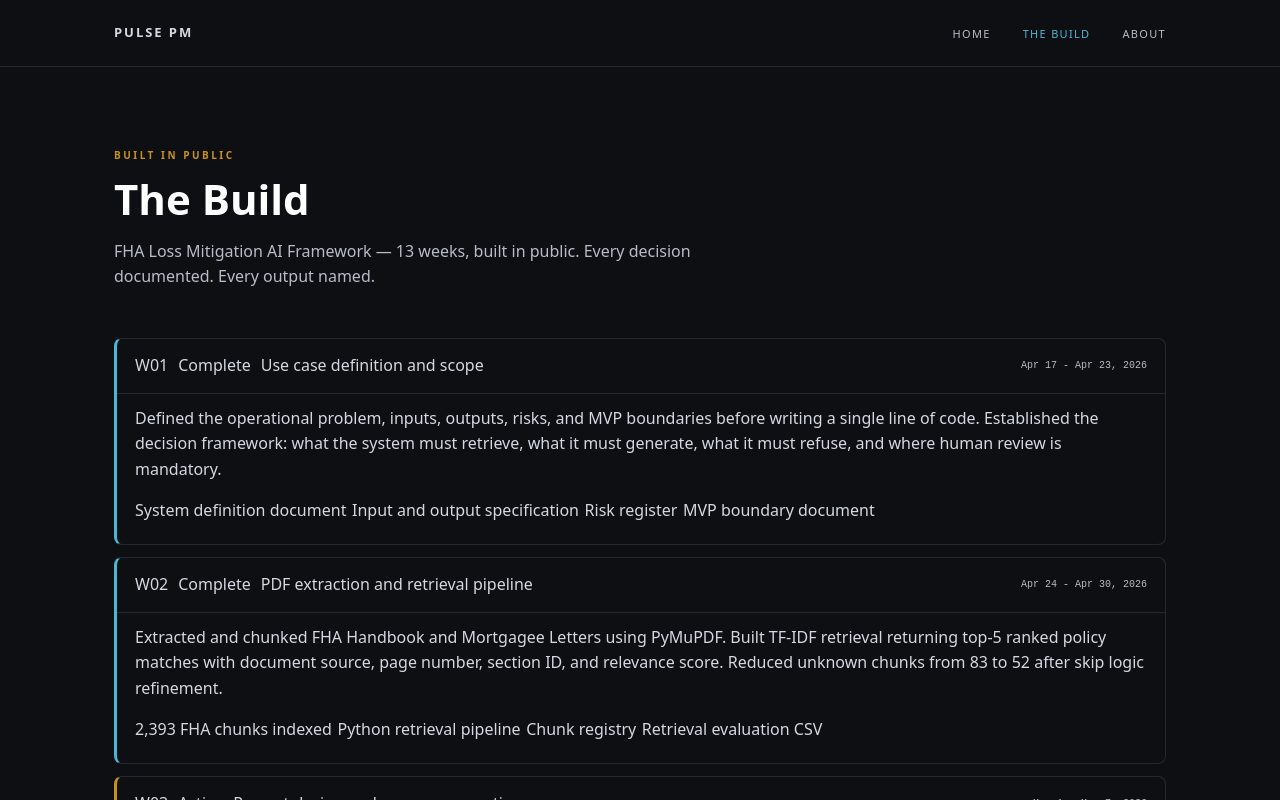
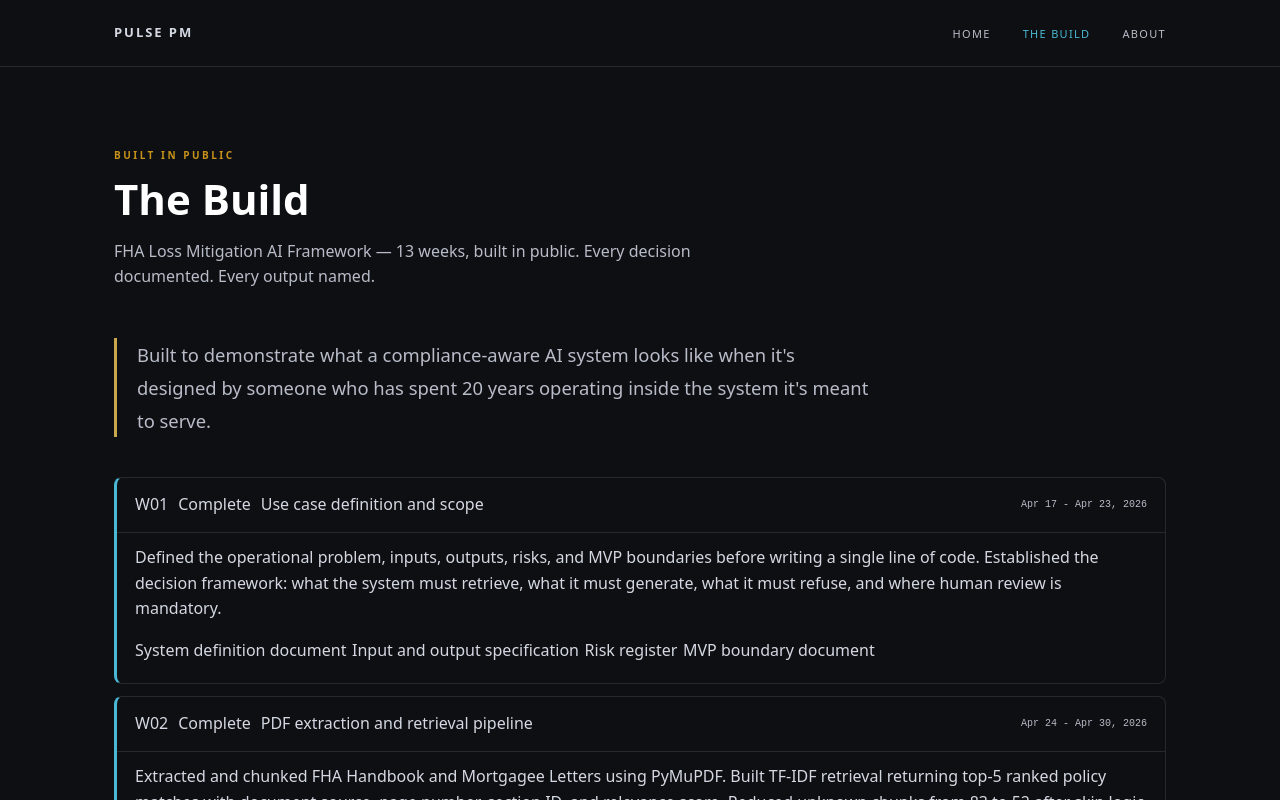
Before and after one commit to blendedpages-bq/pulse-pm, a React (Vite) app: page /build in a window 1280 px wide. Shown: the top 800 px of the page. Built offline with nearby package versions, Linux system fonts and the light colour scheme.

Commit message:
feat: add value statement to build page

```diff
--- a/src/index.css
+++ b/src/index.css
@@ -462,6 +462,19 @@ footer {
      padding-top: 0 !important;
    }
 
+   /* ----------------------------------------------------------
+   Build Page — value statement hook
+   ---------------------------------------------------------- */
+.build-value-statement {
+  font-size: 1.15rem;
+  font-weight: 300;
+  line-height: 1.8;
+  color: var(--silver, #a0a0b0);
+  max-width: 760px;
+  margin: 0 0 2.5rem 0;
+  border-left: 3px solid var(--gold, #c9a84c);
+  padding-left: 1.25rem;
+}
 
    /* ----------------------------------------------------------
    FIX 5 (FINAL): About Page — Credentials two-card layout
@@ -510,7 +523,7 @@ footer {
     flex-direction: row !important;
     gap: 1.5rem !important;
     justify-content: center !important;
-    align-items: flex-start !important;
+    align-items: stretch !important;
     flex-wrap: wrap !important;
     max-width: 900px !important;
     margin: 2rem auto 0 !important;
@@ -523,6 +536,7 @@ footer {
     padding: 1.75rem 2rem !important;
     flex: 1 1 300px !important;
     max-width: 430px !important;
+    align-self: stretch !important;   /* ← add this line */
   }
 
   .cred-col-title {
--- a/src/pages/Build.jsx
+++ b/src/pages/Build.jsx
@@ -24,6 +24,12 @@ export default function Build() {
           <p className="section-sub">
             FHA Loss Mitigation AI Framework — 13 weeks, built in public.
             Every decision documented. Every output named.
+          </p>
+          {/* ← ADD HERE */}
+          <p className="build-value-statement">
+            Built to demonstrate what a compliance-aware AI system looks like when it's
+            designed by someone who has spent 20 years operating inside the system it's
+            meant to serve.
           </p>
           <div className="timeline">
             {weeks.map(w => (
```
